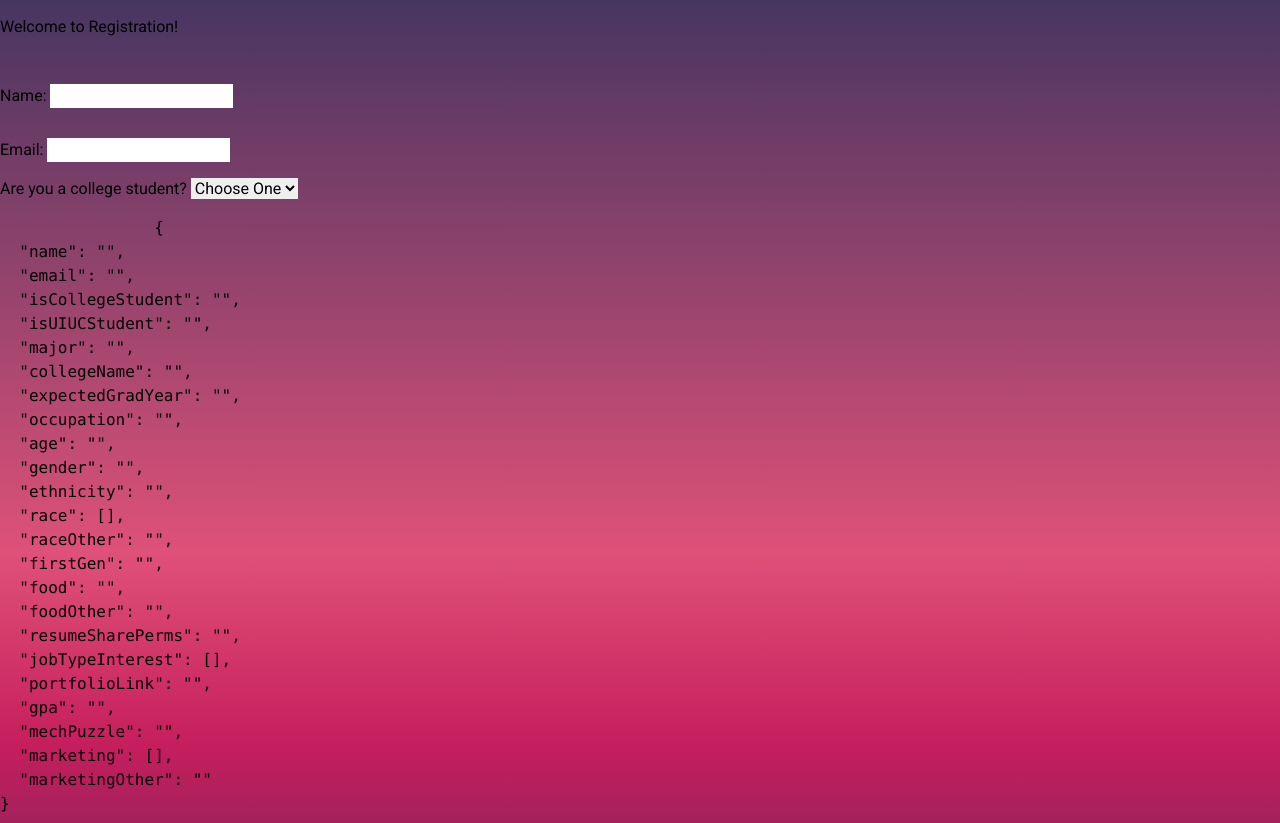
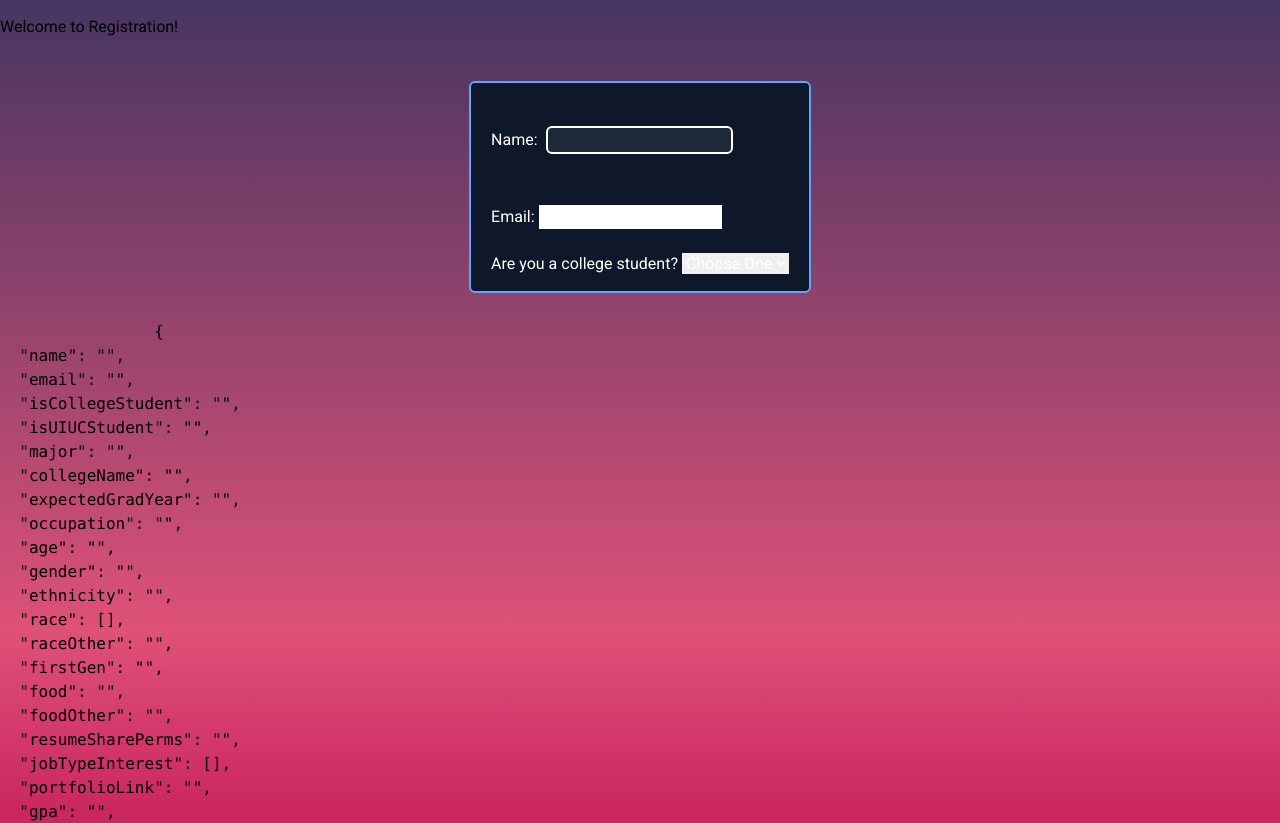
Before and after one commit to ReflectionsProjections/rp2023, a SvelteKit app: page /register in a window 1280 px wide. Shown: the top 823 px of the page. Built offline with nearby package versions, Linux system fonts and the light colour scheme.

Commit message:
Add styling for first form fields

```diff
--- a/src/routes/register/+page.svelte
+++ b/src/routes/register/+page.svelte
@@ -1,6 +1,5 @@
 <script lang="ts">
 	import IsCollegeStudent from '../../components/registration/is-college-student.svelte';
-	import OtherField from '../../components/registration/other-field.svelte';
 	const formValues = {
 		name: '',
 		email: '',
@@ -30,19 +29,28 @@
 
 <div>Welcome to Registration!</div>
 
-<div class="h-screen">
+<div class="w-screen">
 	<!-- For Debugging Only: Can see the values of each field as you edit on site-->
 	<main>
-		<form>
-			<div>
-				<label for="name">Name: </label>
-				<input type="text" id="name" bind:value={formValues.name} required />
+		<form class="mx-auto w-fit">
+			<div
+				class="bg-slate-900 text-white p-4 px-5 m-3 rounded-md flex gap-2 flex-col border-2 border-blue-400"
+			>
+				<div class="flex flex-row items-center">
+					<div class="">Name:</div>
+					<input
+						id="name"
+						bind:value={formValues.name}
+						required
+						class="bg-slate-800 border-2 border-white rounded-md mx-2 h-fit"
+					/>
+				</div>
+				<div>
+					<label for="email">Email: </label>
+					<input type="email" id="email" bind:value={formValues.email} required />
+				</div>
+				<IsCollegeStudent bind:isCollegeStudent={formValues.isCollegeStudent} />
 			</div>
-			<div>
-				<label for="email">Email: </label>
-				<input type="email" id="email" bind:value={formValues.email} required />
-			</div>
-			<IsCollegeStudent bind:isCollegeStudent={formValues.isCollegeStudent} />
 
 			{#if formValues.isCollegeStudent == 'yes'}
 				<div>
--- a/tailwind.config.cjs
+++ b/tailwind.config.cjs
@@ -6,7 +6,11 @@ module.exports = {
 			'sans': ['Roboto'],
 			'serif': ['Roboto\\ Slab']
 		},
-		extend: {}
+		extend: {
+			colors: {
+				"rp-blue": "#1D2E5B"
+			},
+		}
 	},
 	plugins: []
 };
```
